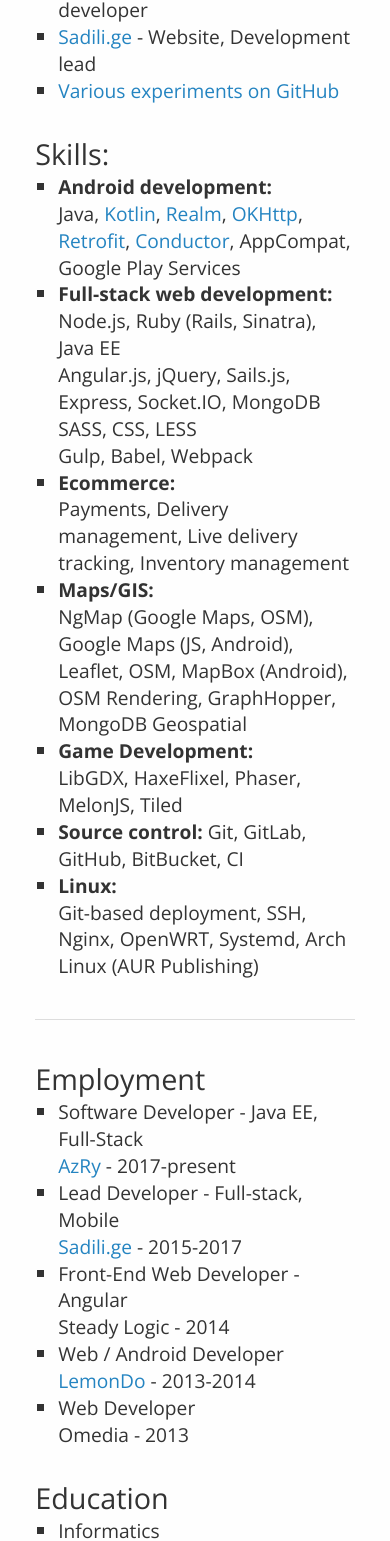
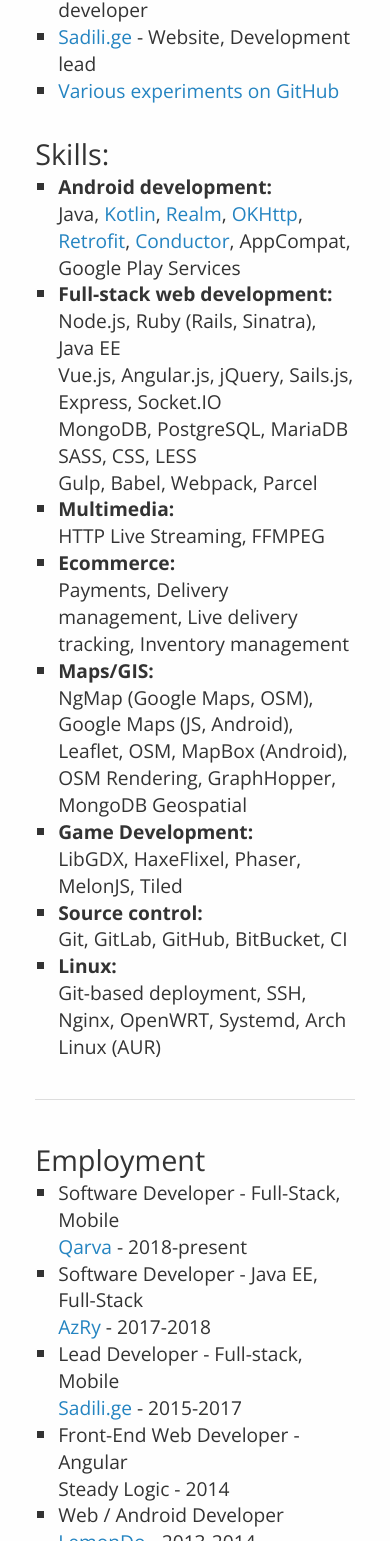
Before and after one commit to shvelo/resume, a website: page resume.html in a window 390 px wide. Shown: the part 984-2525 px from the top of the page. Drawn offline with nearby package versions, Linux system fonts and the light colour scheme.

Commit message:
Updated resume

```diff
--- a/resume.html
+++ b/resume.html
@@ -35,17 +35,19 @@
 <ul>
 <li><strong>Android development:</strong><br>Java, <a href="https://kotlinlang.org/">Kotlin</a>, <a href="https://realm.io/">Realm</a>, <a href="http://square.github.io/okhttp/">OKHttp</a>,
 <a href="http://square.github.io/retrofit/">Retrofit</a>, <a href="https://github.com/bluelinelabs/Conductor">Conductor</a>, AppCompat, Google Play Services</li>
-<li><strong>Full-stack web development:</strong><br>Node.js, Ruby (Rails, Sinatra), Java EE<br>Angular.js, jQuery, Sails.js, Express, Socket.IO, MongoDB<br>SASS, CSS, LESS<br>Gulp, Babel, Webpack  </li>
+<li><strong>Full-stack web development:</strong><br>Node.js, Ruby (Rails, Sinatra), Java EE<br>Vue.js, Angular.js, jQuery, Sails.js, Express, Socket.IO<br>MongoDB, PostgreSQL, MariaDB<br>SASS, CSS, LESS<br>Gulp, Babel, Webpack, Parcel  </li>
+<li><strong>Multimedia:</strong><br>HTTP Live Streaming, FFMPEG</li>
 <li><strong>Ecommerce:</strong><br>Payments, Delivery management, Live delivery tracking, Inventory management</li>
 <li><strong>Maps/GIS:</strong><br>NgMap (Google Maps, OSM), Google Maps (JS, Android), Leaflet, OSM, MapBox (Android), OSM Rendering, GraphHopper, MongoDB Geospatial  </li>
 <li><strong>Game Development:</strong><br>LibGDX, HaxeFlixel, Phaser, MelonJS, Tiled</li>
-<li><strong>Source control:</strong> Git, GitLab, GitHub, BitBucket, CI  </li>
-<li><strong>Linux:</strong><br>Git-based deployment, SSH, Nginx, OpenWRT, Systemd, Arch Linux (AUR Publishing)</li>
+<li><strong>Source control:</strong><br>Git, GitLab, GitHub, BitBucket, CI  </li>
+<li><strong>Linux:</strong><br>Git-based deployment, SSH, Nginx, OpenWRT, Systemd, Arch Linux (AUR)</li>
 </ul>
 <hr>
 <h2 id="employment">Employment</h2>
 <ul>
-<li>Software Developer - Java EE, Full-Stack<br><a href="https://azry.com">AzRy</a> - 2017-present</li>
+<li>Software Developer - Full-Stack, Mobile<br><a href="https://qarva.com">Qarva</a> - 2018-present</li>
+<li>Software Developer - Java EE, Full-Stack<br><a href="https://azry.com">AzRy</a> - 2017-2018</li>
 <li>Lead Developer - Full-stack, Mobile<br><a href="https://sadili.ge">Sadili.ge</a> - 2015-2017</li>
 <li>Front-End Web Developer - Angular<br>Steady Logic - 2014</li>
 <li>Web / Android Developer<br><a href="http://www.lemondo.com/">LemonDo</a> - 2013-2014</li>
```
Also changed, not shown: index.html (+6 -4 lines), resume.md (+11 -5 lines), 2 other files.
